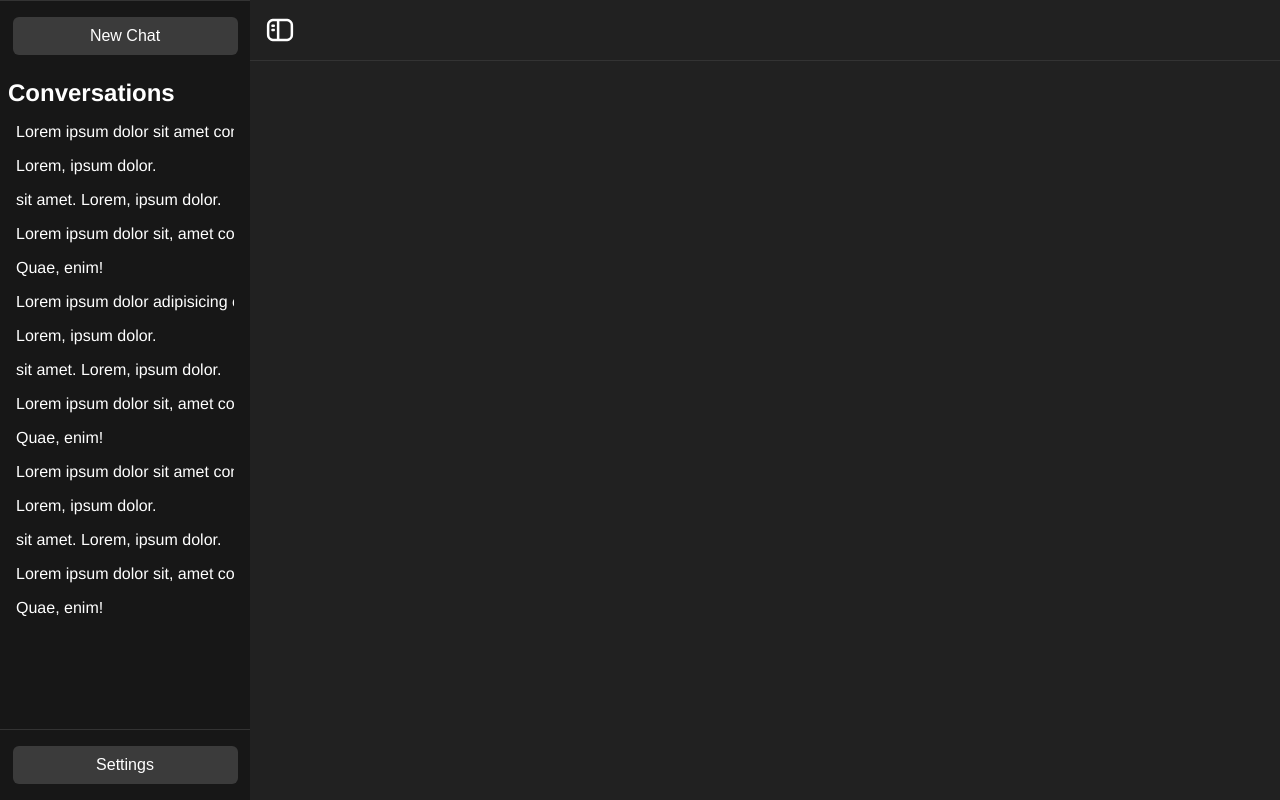
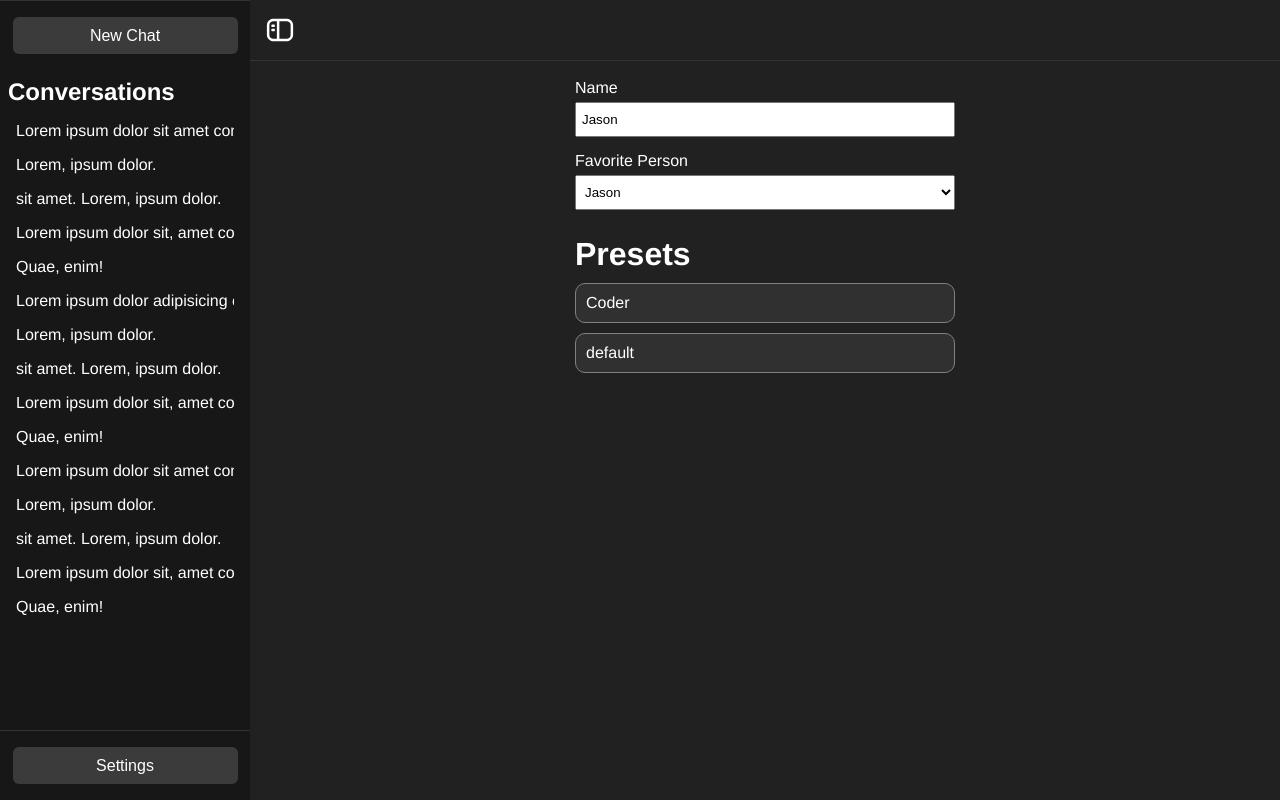
Before and after one commit to zszillat/OllamaWebClient, a FastAPI app: page /settings in a window 1280 px wide. Run offline with FastAPI, Linux system fonts and the light colour scheme.

Commit message:
started on settings page

```diff
--- a/static/css/chat.css
+++ b/static/css/chat.css
@@ -51,8 +51,6 @@
     width: 100%;
     height: 70%;
     box-sizing: border-box;
-    border-left: 1px grey solid;
-    border-right: 1px grey solid;
 }
 .chat-bar-container {
     width: 100%;
--- a/static/css/settings.css
+++ b/static/css/settings.css
@@ -0,0 +1,37 @@
+.main-settings {
+    height: 100%;
+    width: 100%;
+    max-width: 400px;
+    box-sizing: border-box;
+    padding: 10px;
+}
+.settings-list > input, .settings-list > select {
+    width: 100%;
+    height: 35px;
+    padding-left: 5px;
+    margin-bottom: 15px;
+}
+.settings-list > label {
+    margin-bottom: 5px;
+}
+.settings-presets {
+    margin-top: 20px;
+    width: 100%;
+}
+.preset-list {
+    width: 100%;
+}
+.preset {
+    background-color: #303030;
+    margin: 10px 0;
+    padding: 0 10px;
+    height: 40px;
+    display: flex;
+    align-items: center;
+    border: grey 1px solid;
+    border-radius: 10px;
+}
+.preset:hover {
+    background-color: #666666;
+    cursor: pointer;
+}
--- a/static/css/styles.css
+++ b/static/css/styles.css
@@ -1,6 +1,7 @@
 * {
     margin: 0;
     padding: 0;
+    box-sizing: border-box;
 }
 body {
     /* Composition */
--- a/static/js/base.js
+++ b/static/js/base.js
@@ -1,10 +1,18 @@
 const toggleButton = document.getElementById('toggleSidebar');
 const sidebar = document.getElementById('sidebar');
 const main = document.getElementById('main');
+const btnSettings = document.getElementById('btnSettings');
 
 toggleButton.addEventListener('click', () => {
     sidebar.classList.toggle('collapsed');
     main.classList.toggle('expanded');
 });
 
+
+btnSettings.addEventListener('click', () => { window.location.href = "/settings"; })
+
 console.log("base.js loaded")
+
+document.addEventListener('DOMContentLoaded', () => {
+
+});
--- a/static/js/settings.js
+++ b/static/js/settings.js
@@ -0,0 +1,55 @@
+// 1. Define your settings array
+const settings = [
+    {
+      id: "name",
+      label: "Name",
+      inputType: "text",
+      currentValue: "Jason"
+    },
+    {
+      id: "favorite",
+      label: "Favorite Person",
+      inputType: "select",
+      currentValue: "Jason",
+      options: ["Johnny", "Tammy", "Crocks", "Jason"]
+    },
+  ];
+
+  // 2. Grab the container
+  const container = document.getElementById("settingsList");
+
+  // 3. Loop through and build each field
+  settings.forEach(field => {
+
+    const lbl = document.createElement("label");
+    lbl.htmlFor = field.id;
+    lbl.textContent = field.label;
+    lbl.style.display = "block";
+    lbl.style.marginTop = "0.5em";
+
+    let inputElem;
+    if (field.inputType === "select") {
+      inputElem = document.createElement("select");
+      field.options.forEach(optValue => {
+        const opt = document.createElement("option");
+        opt.value = optValue;
+        opt.textContent = optValue;
+        if (optValue === field.currentValue) {
+          opt.selected = true;
+        }
+        inputElem.appendChild(opt);
+      });
+    } else {
+      inputElem = document.createElement("input");
+      inputElem.type = field.inputType;
+      inputElem.value = field.currentValue;
+    }
+    inputElem.id = field.id;
+    inputElem.name = field.id;
+    inputElem.style.marginBottom = "0.5em";
+
+    container.appendChild(lbl);
+    container.appendChild(inputElem);
+  });
+
+  console.log('settings.js loaded')
--- a/templates/base.html
+++ b/templates/base.html
@@ -44,7 +44,7 @@
 
             <!-- Bottom Control Panel -->
             <div class="bottom-control-panel control-panel" id="bottomControlPanel">
-                <button class="btn-settings">Settings</button>
+                <button class="btn-settings" id="btnSettings">Settings</button>
             </div>
 
         </div>
--- a/templates/chat.html
+++ b/templates/chat.html
@@ -34,7 +34,8 @@
 
         <!-- MESSAGES SECTION -->
         <div class="messages-container">
-            <div class="message-user">
+
+            <div class="user-message">
                 <div class="message">write me a short story about bees</div>
             </div>
 
--- a/templates/settings.html
+++ b/templates/settings.html
@@ -2,14 +2,32 @@
 
 {% block title %}Settings{% endblock %}
 {% block css %}
-<link rel="stylesheet" href="static/settings.css">
+<link rel="stylesheet" href="static/css/settings.css">
 {% endblock %}
 
 {% block content %}
 <!-- Settings Panel -->
-<div class="main-settings" id="mainSettings">
+<div class="main-settings">
+    <div class="settings-list" id="settingsList">
 
+    </div>
+    <div class="settings-presets">
+        <h1>Presets</h1>
+        <div class="preset-list" id="presetList">
+            <!-- PRESETS -->
+            <div class="preset">
+                Coder
+            </div>
+        </div>
+        <div class="preset-list" id="presetList">
+            <!-- PRESETS -->
+            <div class="preset">
+                default
+            </div>
+        </div>
+    </div>
 </div>
+
 
 {% endblock %}
 
```
